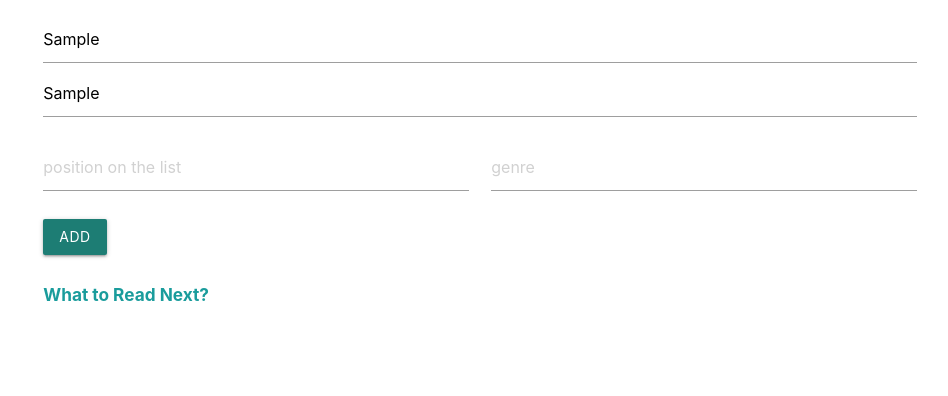
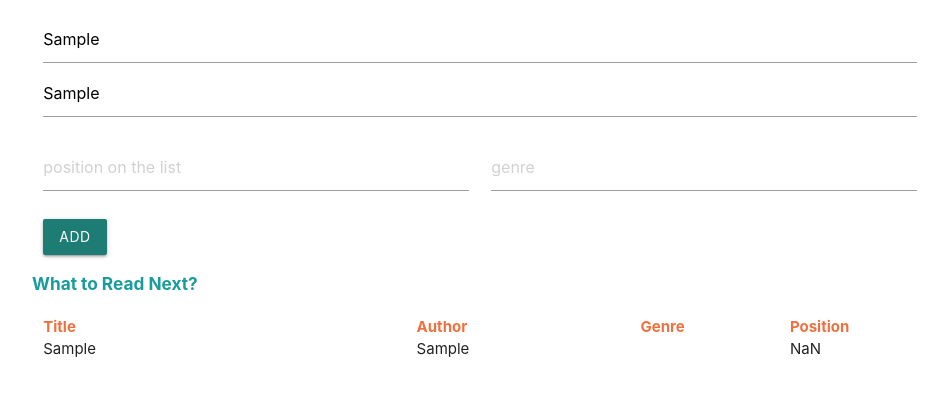
Before and after one commit to kittywizard/BookList, a plain HTML site: page index.html in a window 1280 px wide. Both pictures are taken after typing "Sample", "Sample" into the empty fields and a click on the input "Add". Shown: the part 116-512 px from the top of the page, without its empty margins (160-1108 px from the left). Drawn offline with nearby package versions, Linux system fonts and the light colour scheme.

Commit message:
working JS

```diff
--- a/app.js
+++ b/app.js
@@ -1,6 +1,10 @@
 //event listener
 
 document.getElementById('input').addEventListener('submit', function(e){
+    //display the results portion of the UI
+    //if there's something in local storage this should be displayed to start with
+    //probably check outside of this function?
+    results.style.display = 'block';
     grabData();
 
     e.preventDefault();
@@ -25,22 +29,45 @@ function grabData(){
 
     //get UI
     const results = document.getElementById('results');
-    const card = document.querySelector('.card');
 
-    //display the results portion of the UI
-    //if there's something in local storage this should be displayed to start with, probably check outside of this function?
+    //UL Items
+    const titleUL = document.getElementById('titleList');
+    const authorUL = document.getElementById('authorList');
+    const positionUL = document.getElementById('positionList');
+    const genreUL = document.getElementById('genreList');
 
-    results.style.display = 'block';
+    //display everything in a list, add items
 
-    //display everything in a list
-    const li = document.createElement('li');
-    li.appendChild(document.createTextNode(title));
+    /*
+    const titleLI = document.createElement('li');
+    titleLI.appendChild(document.createTextNode(title));
+    titleUL.appendChild(titleLI);
 
-    console.log(li);
+    //display author
+    const authorLI = document.createElement('li');
+    authorLI.appendChild(document.createTextNode(author));
+    authorUL.appendChild(authorLI);
 
-    // results.insertBefore(createList, card);
+    //display position
+    const positionLI = document.createElement('li');
+    positionLI.appendChild(document.createTextNode(position));
+    positionUL.appendChild(positionLI);
 
-    // const listItem = document.createElement('li');
-    // createList.insertBefore(listItem, );
+    //display genre
+    const genreLI = document.createElement('li');
+    genreLI.appendChild(document.createTextNode(tags));
+    genreUL.appendChild(genreLI);
+    */
+   appendList(titleUL, title);
+   appendList(authorUL, author);
+   appendList(genreUL, tags);
+   appendList(positionUL, position);
 
 }
+
+function appendList(UL, text){
+    //write function to display all four of the elements
+    let LI = document.createElement('li');
+    LI.appendChild(document.createTextNode(text));
+    UL.appendChild(LI);
+}
--- a/index.html
+++ b/index.html
@@ -46,12 +46,29 @@
             </form>
 
             <!-- List -->
+            <h6>What to Read Next?</h6>
+
             <div class="row" id="results">
-                <div class="col s12">
-                    <h6>What to Read Next?</h6>
-                    <ul></ul>
-
+                <div class="col s5">
+                    <ul id="titleList">
+                      <li class="list-header">Title</li>
+                    </ul>
                 </div>
+                <div class="col s3">
+                  <ul id="authorList">
+                    <li class="list-header">Author</li>
+                  </ul>
+                </div>
+                <div class="col s2">
+                  <ul id="genreList">
+                    <li class="list-header">Genre</li>
+                  </ul>
+                </div>
+                <div class="col s2">
+                    <ul id="positionList">
+                      <li class="list-header">Position</li>
+                    </ul>
+                  </div>
             </div>
 
       </div>
--- a/style.css
+++ b/style.css
@@ -14,3 +14,8 @@ h6 {
     font-weight: bold;
     color: #1a9c9c;
 }
+
+.list-header {
+    font-weight: bold;
+    color: #f0713f;
+}
```
